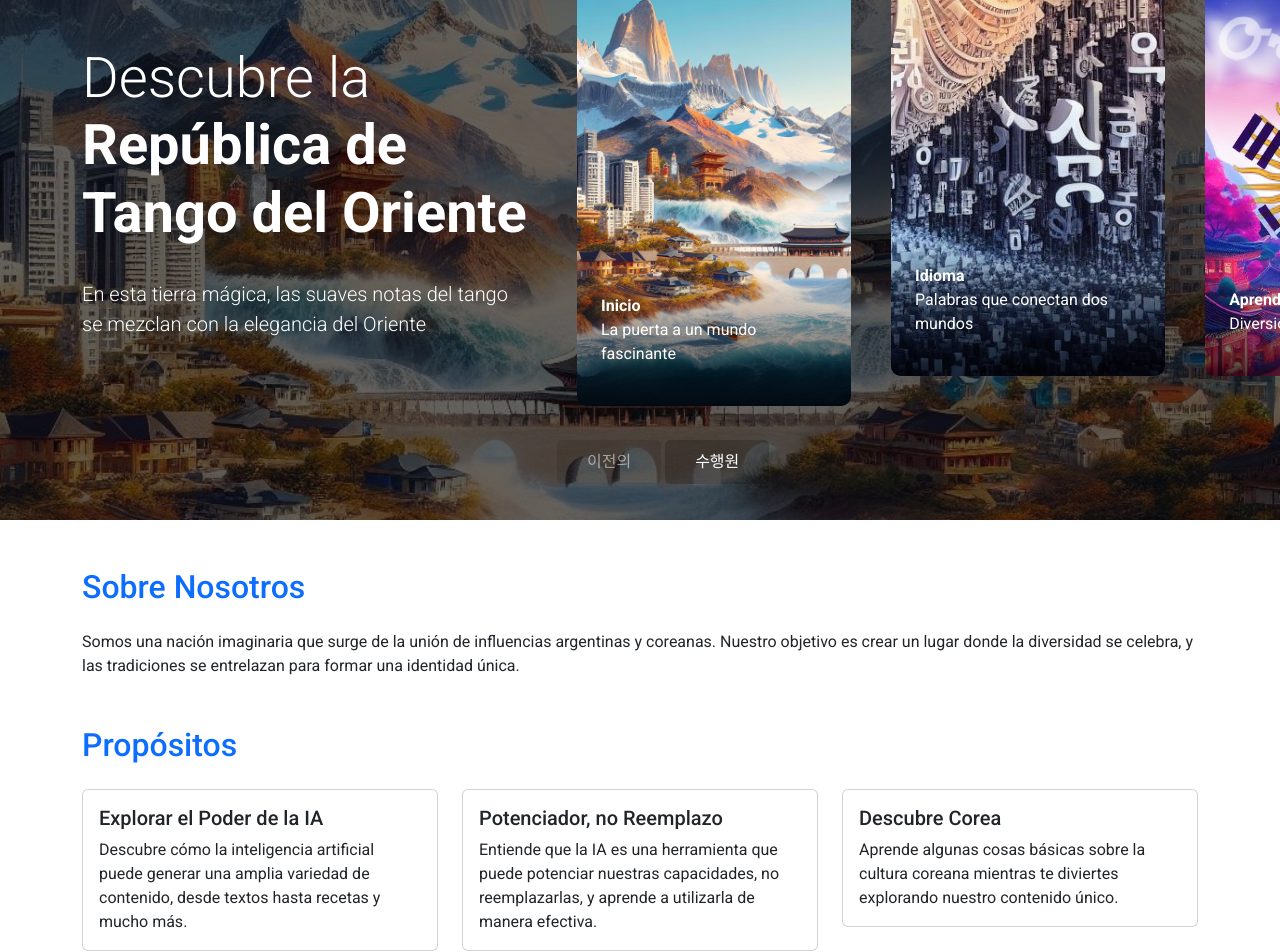
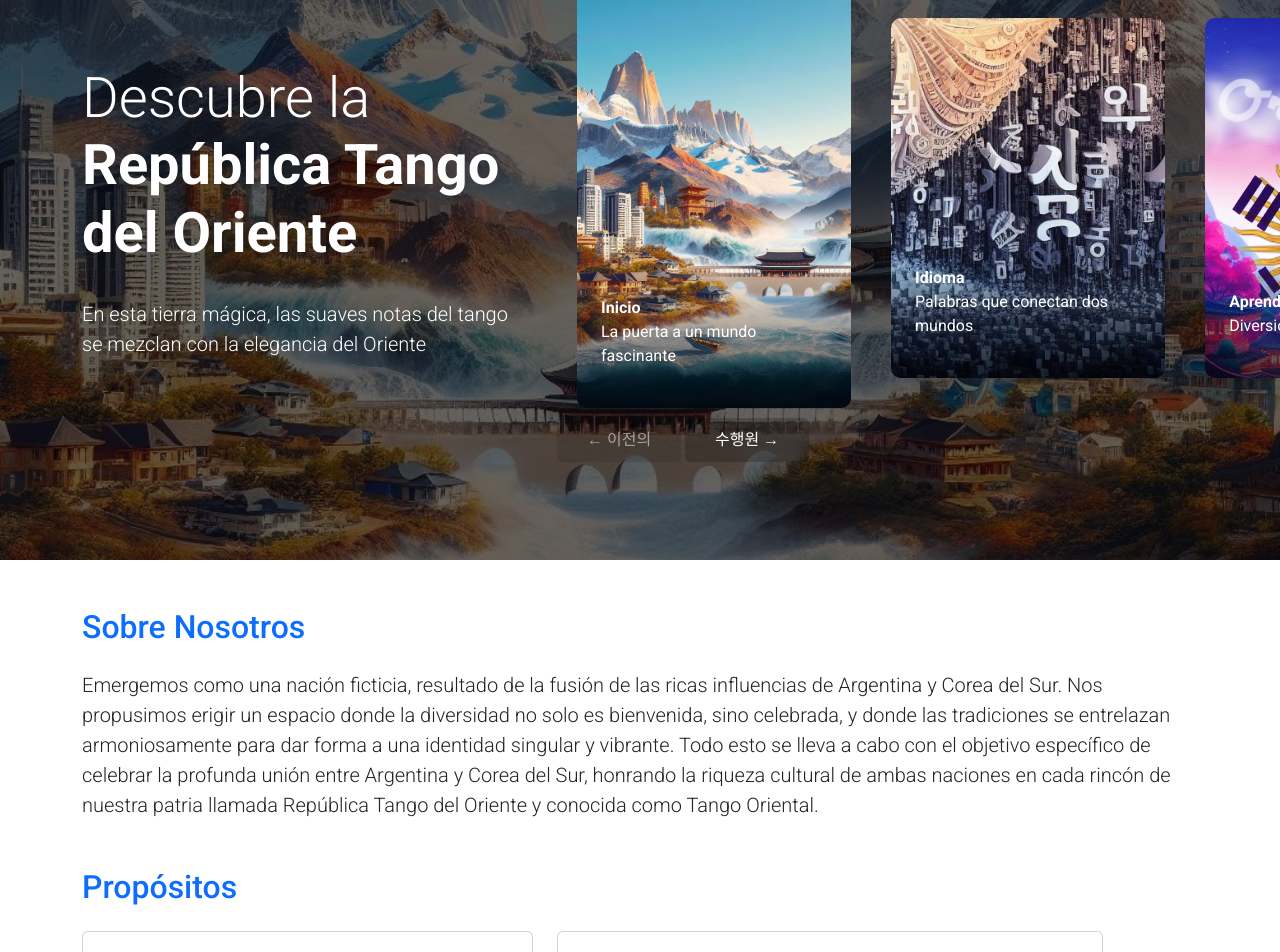
Before and after one commit to leonidcc/tangodeloriente, a SvelteKit app: page / in a window 1280 px wide. Shown: the part 120-1072 px from the top of the page. Built offline with nearby package versions, Linux system fonts and the light colour scheme.

Commit message:
fix temaplte

```diff
--- a/src/routes/+layout.svelte
+++ b/src/routes/+layout.svelte
@@ -4,13 +4,10 @@
 
     let selected = 0;
 
-
-
-
     let data = [
     {
         ligth: "Descubre la",
-        bold: "República de Tango del Oriente",
+        bold: "República Tango del Oriente",
         description: "En esta tierra mágica, las suaves notas del tango se mezclan con la elegancia del Oriente",
         banner: "/home/fondo.jpeg",
         banner2: "/home/fondo2.jpeg",
@@ -77,7 +74,8 @@
         resumecard: "Agradecimiento",
         littlecard: "감사합니다 (Gracias)",
         url:"ia"
-    }
+    },
+
 ];
 
 
@@ -141,14 +139,14 @@ function updateselected(x){
     .glass{
         background-color: rgba(0,0,0,.6);
         width: 100vw;
-        height: 80vh;
+        height: 85vh;
         overflow: hidden;
     }
     section{
 
         background-size: cover;
         width: 100vw;
-        height: 80vh;
+        height: 85vh;
         background-repeat: no-repeat;
         background-position: 100% 20%;
         background-attachment: fixed;
--- a/src/routes/+page.svelte
+++ b/src/routes/+page.svelte
@@ -1,34 +1,32 @@
 <section class="container my-5">
     <h2 class="text-primary mb-4">Sobre Nosotros</h2>
-    <p>Somos una nación imaginaria que surge de la unión de influencias argentinas y coreanas. Nuestro objetivo es crear un lugar donde la diversidad se celebra, y las tradiciones se entrelazan para formar una identidad única.</p>
-</section>
+    <p class="lead">Emergemos como una nación ficticia, resultado de la fusión de las ricas influencias de Argentina y Corea del Sur. Nos propusimos erigir un espacio donde la diversidad no solo es bienvenida, sino celebrada, y donde las tradiciones se entrelazan armoniosamente para dar forma a una identidad singular y vibrante. Todo esto se lleva a cabo con el objetivo específico de celebrar la profunda unión entre Argentina y Corea del Sur, honrando la riqueza cultural de ambas naciones en cada rincón de nuestra patria llamada República Tango del Oriente y conocida como Tango Oriental.</p>
+ </section>
 
-<section class="container my-5">
+ <section class="container my-5">
     <h2 class="text-primary mb-4">Propósitos</h2>
     <div class="row">
-        <div class="col-lg-4 mb-4">
+        <div class="col-lg-5 mb-4">
             <div class="card">
                 <div class="card-body">
-                    <h5 class="card-title">Explorar el Poder de la IA</h5>
-                    <p class="card-text">Descubre cómo la inteligencia artificial puede generar una amplia variedad de contenido, desde textos hasta recetas y mucho más.</p>
+                    <h5 class="card-title">Explorar y mostrar el Poder de la IA</h5>
+                    <p class="card-text lead">Adéntrate en el asombroso universo donde la inteligencia artificial despliega su capacidad para crear una amplia variedad de contenido, desde textos simples hasta videos que eran solo parte de nuestra imaginación hace algunos años. Descubre cómo la IA ha transformado la concepción de lo posible y ha dado vida a ideas que antes solo existían en nuestros sueños más lejanos.</p>
                 </div>
             </div>
         </div>
-        <div class="col-lg-4 mb-4">
+        <div class="col-lg-6 mb-4">
             <div class="card">
                 <div class="card-body">
                     <h5 class="card-title">Potenciador, no Reemplazo</h5>
-                    <p class="card-text">Entiende que la IA es una herramienta que puede potenciar nuestras capacidades, no reemplazarlas, y aprende a utilizarla de manera efectiva.</p>
+                    <p class="card-text lead">Entiende que la IA es una herramienta que puede potenciar nuestras capacidades, no reemplazarlas, y aprende a utilizarla de manera efectiva y potenciar tu vida.</p>
                 </div>
             </div>
-        </div>
-        <div class="col-lg-4 mb-4">
-            <div class="card">
+            <div class="card mt-4">
                 <div class="card-body">
-                    <h5 class="card-title">Descubre Corea</h5>
-                    <p class="card-text">Aprende algunas cosas básicas sobre la cultura coreana mientras te diviertes explorando nuestro contenido único.</p>
+                    <h5 class="card-title">Descubre y aprende sobre Corea de Sur y Argentina </h5>
+                    <p class="card-text lead">Aprende algunas cosas básicas sobre la cultura Coreana y Argentina mientras te diviertes explorando nuestra Nación única e inigualable.</p>
                 </div>
             </div>
         </div>
     </div>
-</section>
+ </section>
--- a/src/routes/Cards.svelte
+++ b/src/routes/Cards.svelte
@@ -35,22 +35,21 @@ export let updateselected = ()=>{}
       </div>
     {/each}
   </div>
-  <br>
   {#if selected > 0}
     <button  class="round-button" on:click={() => {
       selected--;
       scrollToSelected();
-    }} >이전의</button>
+    }} >← 이전의</button>
     {:else}
-    <button  class="round-button" disabled>이전의</button>
+    <button  class="round-button" disabled> ← 이전의</button>
   {/if}
   {#if selected < cards.length -1}
       <button  class="round-button" on:click={() => {
         selected++;
         scrollToSelected();
-      }} >수행원</button>
+      }} >수행원 → </button>
     {:else}
-    <button  class="round-button" disabled>수행원</button>
+    <button  class="round-button" disabled>수행원 →</button>
   {/if}
 
   <style>
@@ -64,7 +63,7 @@ export let updateselected = ()=>{}
     .cardb {
       flex: 0 0 35%;
       transition: all 0.5s ease-in-out;
-      height: 500px;
+      height:440px;
       overflow: hidden;
       padding: 30px;
     }
```
